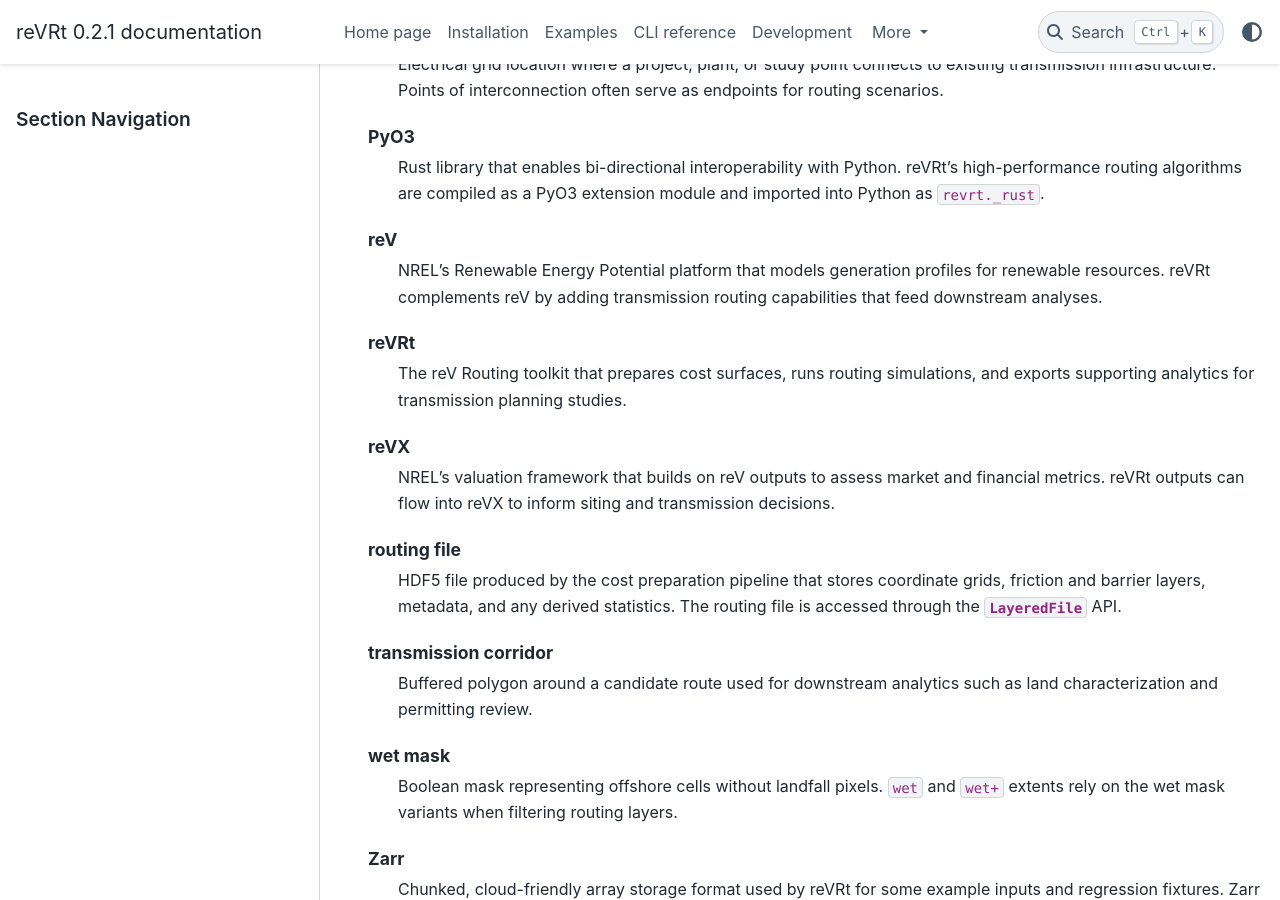
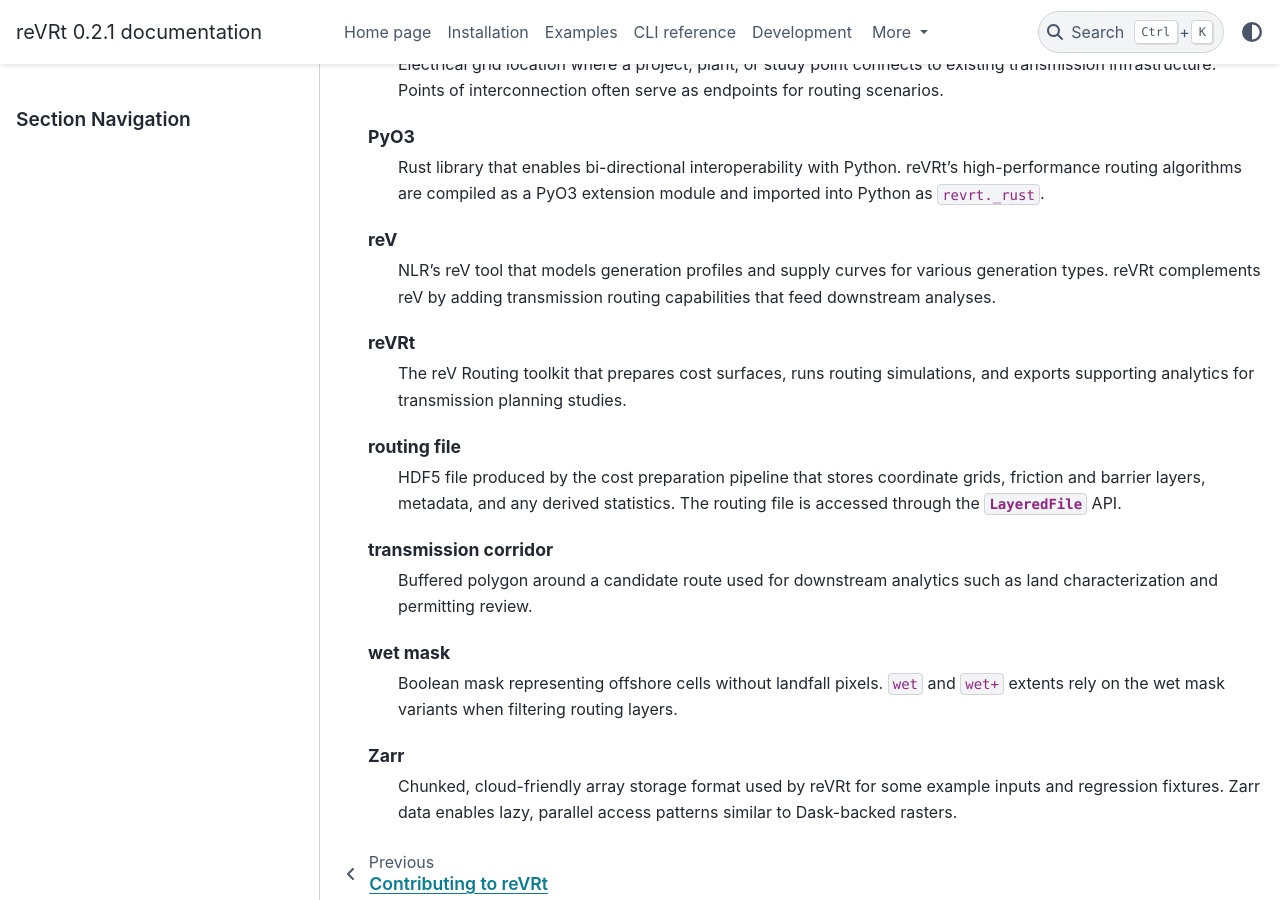
Before and after one commit to NREL/reVRt, a Sphinx documentation site: the page built from docs/source/glossary.rst, in a window 1280 px wide and 900 px high, scrolled down 2148 px. Built offline with Sphinx 7.4.7 and the PyData theme 0.15.4, drawn with Linux system fonts in a browser that asks for light colours; pages that are not in the unit, such as notebooks, are missing from menus.

Commit message:
Update (#172)
* Update

* Update instructions

* Minor template updates

* New tasks

* Explicit command

* Update lockfile

```diff
--- a/Cargo.toml
+++ b/Cargo.toml
@@ -14,7 +14,7 @@
 rust-version = "1.87.0"
 repository = "https://github.com/NREL/reVRt"
 categories = ["simulation"]
-keywords = ["NREL", "routing", "transmission", "reV", "reVX"]
+keywords = ["NRL", "routing", "transmission", "reV", "reVX"]
 
 [workspace.dependencies]
 revrt = { version = "0.0.8", path = "crates/revrt" }
--- a/README.rst
+++ b/README.rst
@@ -20,7 +20,7 @@
 .. |Pixi| image:: https://img.shields.io/endpoint?url=https://raw.githubusercontent.com/prefix-dev/pixi/main/assets/badge/v0.json
     :target: https://pixi.sh
 
-.. |SWR| image:: https://img.shields.io/badge/SWR--25--112_-blue?label=NREL
+.. |SWR| image:: https://img.shields.io/badge/SWR--25--112_-blue?label=NLR
     :alt: Static Badge
 
 .. |Zenodo| image:: https://zenodo.org/badge/944738283.svg
--- a/docs/source/conf.py
+++ b/docs/source/conf.py
@@ -21,7 +21,7 @@
 
 project = "reVRt"
 copyright = "2025, Alliance for Sustainable Energy, LLC"
-author = "NREL: Guilherme Pimenta Castelao, Paul Pinchuk"
+author = "NLR: Guilherme Pimenta Castelao, Paul Pinchuk"
 
 pkg = os.path.dirname(os.path.abspath(os.path.dirname(__file__)))
 pkg = os.path.dirname(pkg)
@@ -135,7 +135,7 @@
 
 html_context = {
     "display_github": True,
-    "github_user": "nrel",
+    "github_user": "nlr",
     "github_repo": "reVRt",
     "github_version": "main",
     "conf_py_path": "/docs/source/",
--- a/docs/source/dev/README.rst
+++ b/docs/source/dev/README.rst
@@ -136,7 +136,7 @@
 
 .. code-block:: shell
 
-    pixi r tests
+    pixi run tests
 
 Tests for a module should ideally cover all code in that module,
 i.e., statement coverage should be at 100%, though this alone does not ensure that
@@ -226,7 +226,7 @@
 
 .. code-block:: shell
 
-    pixi r make-html
+    pixi run make-html
 
 After running this command, simply open ``docs/_build/html/index.html`` using your favorite browser, e.g.:
 
--- a/docs/source/glossary.rst
+++ b/docs/source/glossary.rst
@@ -119,19 +119,14 @@
       ``revrt._rust``.
 
    reV
-      NREL's Renewable Energy Potential platform that models generation
-      profiles for renewable resources. reVRt complements reV by adding
+      NLR's reV tool that models generation profiles and supply curves
+      for various generation types. reVRt complements reV by adding
       transmission routing capabilities that feed downstream analyses.
 
    reVRt
       The reV Routing toolkit that prepares cost surfaces, runs routing
       simulations, and exports supporting analytics for transmission
       planning studies.
-
-   reVX
-      NREL's valuation framework that builds on reV outputs to assess
-      market and financial metrics. reVRt outputs can flow into reVX to
-      inform siting and transmission decisions.
 
    routing file
       HDF5 file produced by the cost preparation pipeline that stores
--- a/pyproject.toml
+++ b/pyproject.toml
@@ -5,7 +5,7 @@
 [project]
 name = "NREL-reVRt"
 version = "0.2.1"
-description = "National Renewable Energy Laboratory's (NREL's) Transmission for reVX tool"
+description = "National Laboratory of the Rockies' (NLR's) Transmission for reV tool"
 readme = "README.rst"
 authors = [
   {name = "Guilherme Castelão", email = "gpimenta@nrel.gov"},
@@ -16,7 +16,7 @@
   {name = "Paul Pinchuk", email = "ppinchuk@nrel.gov"},
 ]
 license = {text = "BSD-3-Clause"}
-keywords = ["NREL", "routing", "transmission", "reVRt", "reV", "reVX"]
+keywords = ["NLR", "routing", "transmission", "reVRt", "reV", "reVX"]
 requires-python = ">= 3.11"
 classifiers=[
   "Development Status :: 2 - Pre-Alpha",
@@ -216,6 +216,8 @@
 build-wheel = { cmd = "maturin build" }
 
 [tool.pixi.feature.dev.tasks]
+lint = "ruff check ./revrt"
+format = "ruff format ./revrt"
 tests = "pytest --durations=20 -rapP -vv --cov=revrt --cov-report=html --cov-branch --cov-report=xml:coverage.xml --cov-fail-under=95 tests/python"
 tests-u = "pytest --durations=20 -rapP -vv --cov=revrt --cov-report=html --cov-branch --cov-report=xml:coverage.xml --cov-fail-under=95 tests/python/unit"
 tests-i = "pytest --durations=20 -rapP -vv --cov=revrt --cov-report=html --cov-branch --cov-report=xml:coverage.xml tests/python/integration"
```
Also changed, not shown: .github/copilot-instructions.md, 4 other files.
